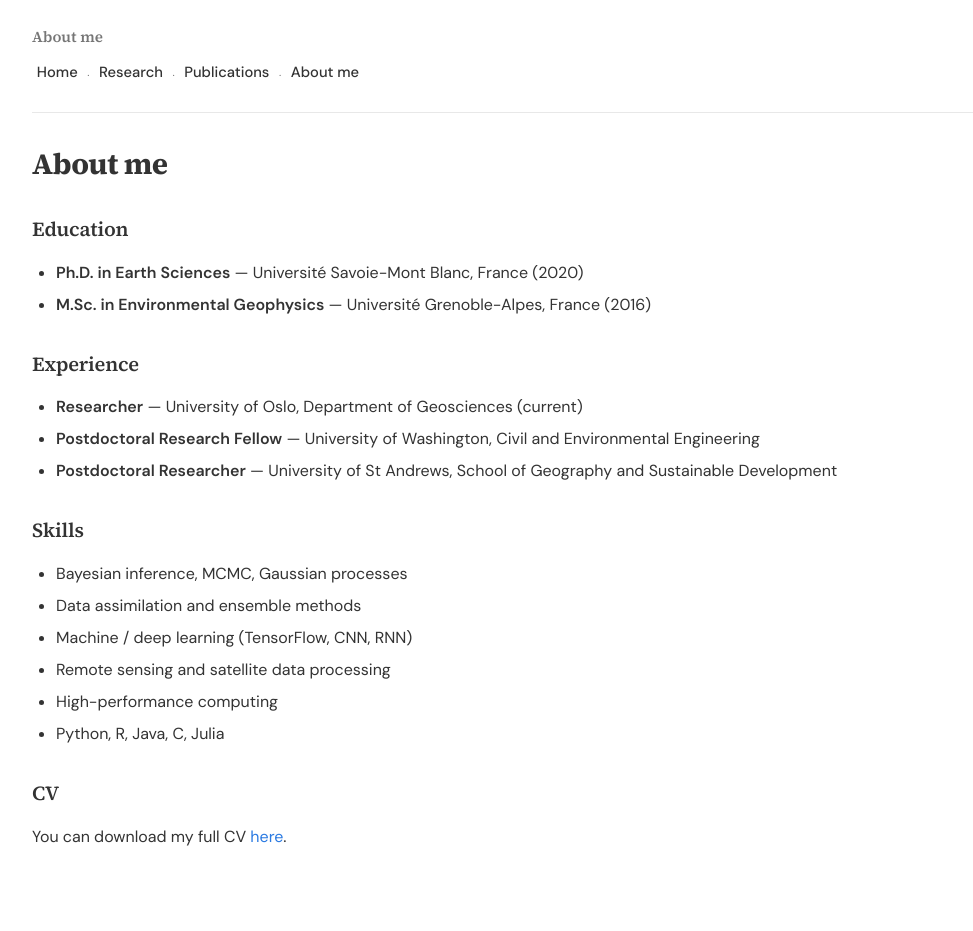
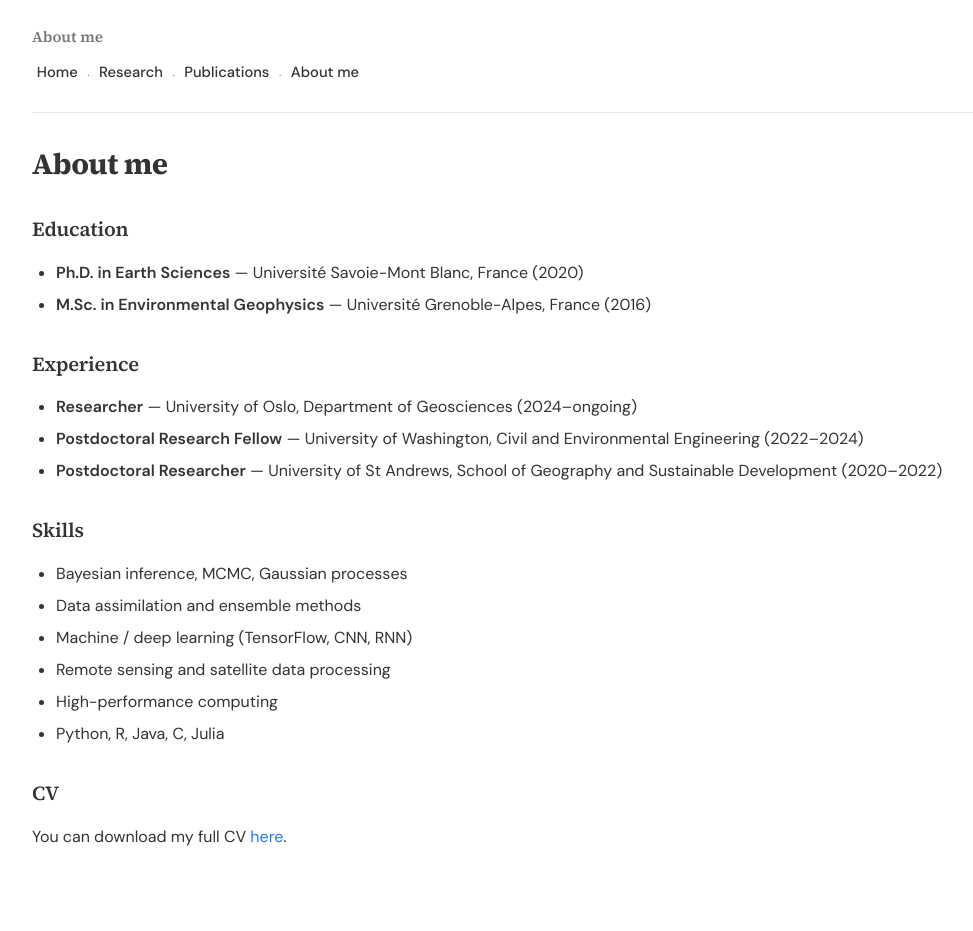
Before and after one commit to gregguillet/gregguillet.github.io, a Jekyll site: the page built from about.md, in a window 1280 px wide. Shown: the whole page, without its empty margins (102-1075 px from the left). Built offline with Jekyll 4.4.1, drawn with Linux system fonts in a browser that asks for light colours.

Commit message:
Add files via upload

```diff
--- a/about.md
+++ b/about.md
@@ -13,9 +13,9 @@ permalink: /about/
 
 ## Experience
 
-- **Researcher** — University of Oslo, Department of Geosciences (current)
-- **Postdoctoral Research Fellow** — University of Washington, Civil and Environmental Engineering
-- **Postdoctoral Researcher** — University of St Andrews, School of Geography and Sustainable Development
+- **Researcher** — University of Oslo, Department of Geosciences (2024–ongoing)
+- **Postdoctoral Research Fellow** — University of Washington, Civil and Environmental Engineering (2022–2024)
+- **Postdoctoral Researcher** — University of St Andrews, School of Geography and Sustainable Development (2020–2022)
 
 ## Skills
 
```
